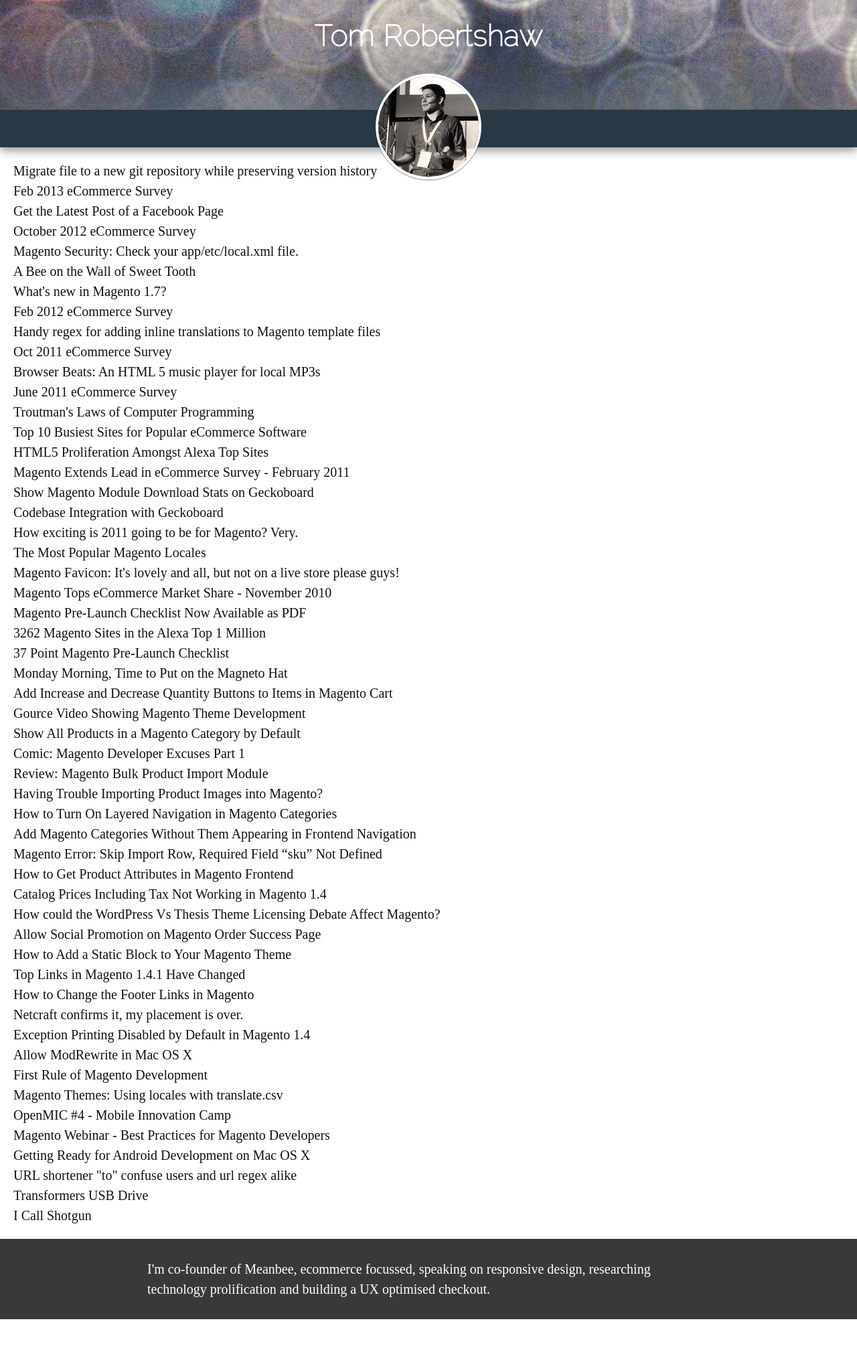
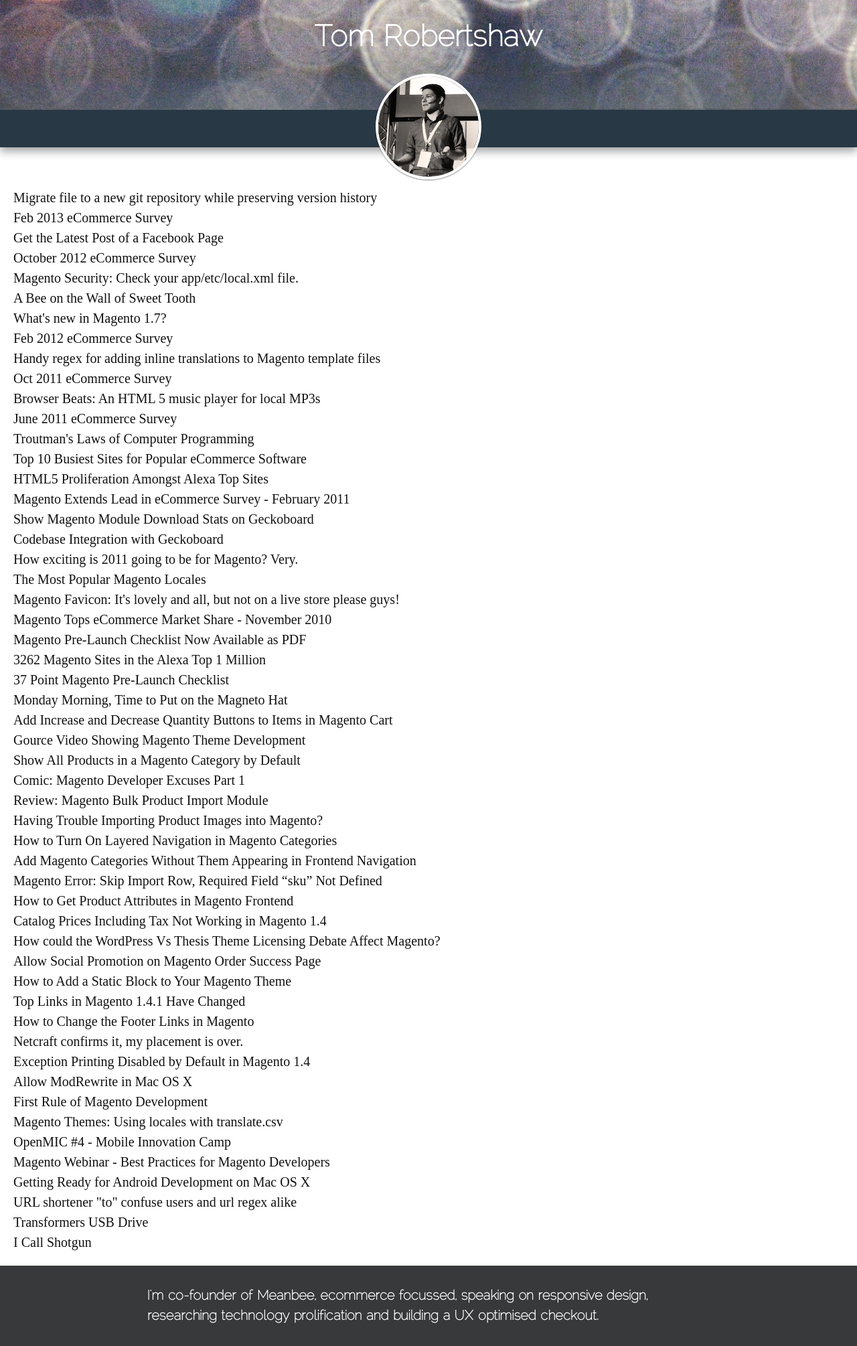
Before and after one commit to bobbyshaw/tomrobertshaw.net, a Jekyll site: the page built from index.html, in a window 1280 px wide. Shown: the whole page at 67% size. Built offline with Jekyll 4.4.1, drawn with Linux system fonts in a browser that asks for light colours; Markdown is read by kramdown in place of the engine named in the settings; comment, search, counter and statistics services are not loaded; before the commit the page ends 1970 px from its top, so only the background shows below that.

Commit message:
Justify main content and change footer font.

```diff
--- a/css/styles.css
+++ b/css/styles.css
@@ -543,14 +543,17 @@
 }
 
 main[role="main"] {
-    margin: 1em;
+    margin: 3em 1em 1em;
+    text-align: justify;
 }
 
 footer[role="contentinfo"] {
     background: #37393b;
+    color: white;
+    font-family: 'RalewayThin';
+    font-weight: bold;
     margin: 0 auto;
     padding: 0.5em 1em;
-    color: white;
 }
 
 footer[role="contentinfo"] p {
```
